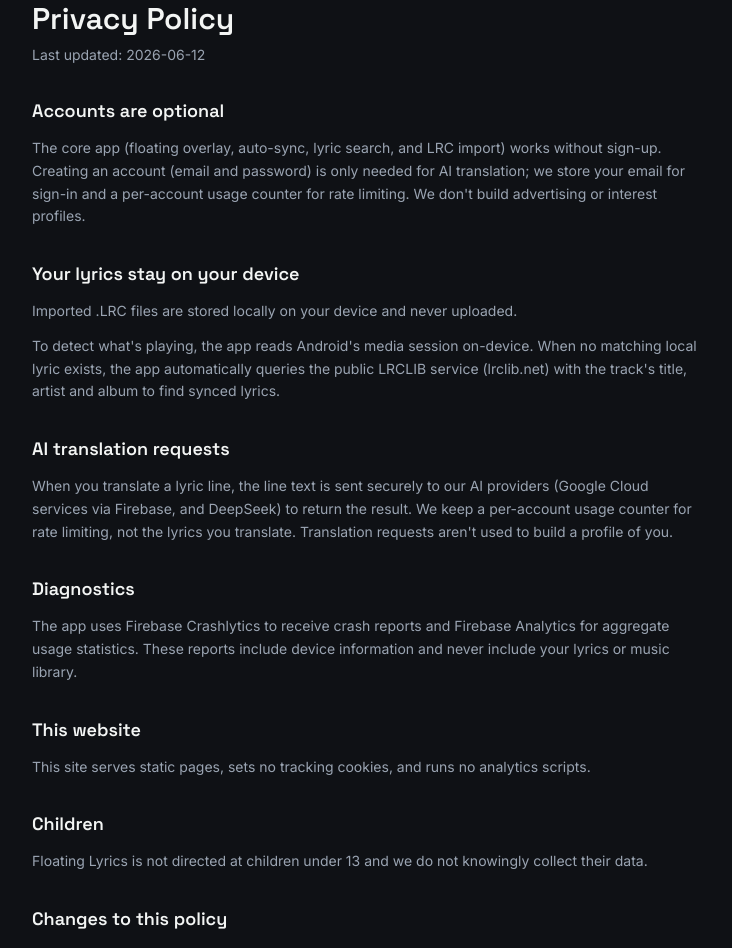
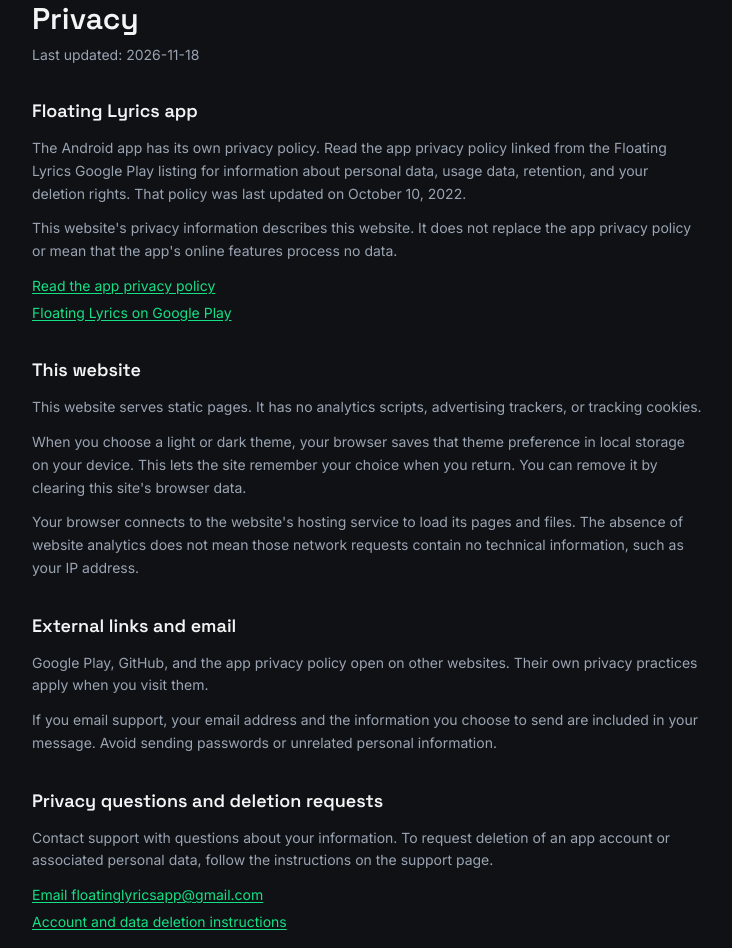
Before and after one commit to fewling/floating-lyric-web, a Next.js app: page /privacy in a window 1280 px wide. Shown: the part 160-1108 px from the top of the page, without its empty margins (272-1004 px from the left). Built offline with nearby package versions, Linux system fonts and the light colour scheme.

Commit message:
feat: clarify app privacy and support deletion requests

```diff
--- a/src/app/privacy/page.tsx
+++ b/src/app/privacy/page.tsx
@@ -7,7 +7,7 @@ import { privacyContent } from "@/content/privacy";
 export const metadata: Metadata = {
   title: "Privacy Policy",
   description:
-    "How Floating Lyrics handles your data: optional account for AI translation, on-device lyrics, no profiling.",
+    "Read the Floating Lyrics app privacy policy, website storage information, and how to contact support about personal data.",
   alternates: { canonical: "/privacy/" },
 };
 
--- a/src/app/support/page.tsx
+++ b/src/app/support/page.tsx
@@ -5,8 +5,9 @@ import { Prose } from "@/components/ui/Prose";
 import { supportContent } from "@/content/support";
 
 export const metadata: Metadata = {
-  title: "Support",
-  description: "Get help with Floating Lyrics: contact email, bug reports, and FAQ.",
+  title: "Support and account deletion",
+  description:
+    "Get help with Floating Lyrics, request account and personal data deletion by email, and find official download options.",
   alternates: { canonical: "/support/" },
 };
 
--- a/src/content/privacy.ts
+++ b/src/content/privacy.ts
@@ -2,59 +2,47 @@ import { siteConfig } from "./site";
 import type { ProsePage } from "@/types/content";
 
 export const privacyContent: ProsePage = {
-  title: "Privacy Policy",
-  updated: "2026-06-12",
+  title: "Privacy",
+  updated: "2026-11-18",
   sections: [
     {
-      heading: "Accounts are optional",
+      heading: "Floating Lyrics app",
       paragraphs: [
-        "The core app (floating overlay, auto-sync, lyric search, and LRC import) works without sign-up. Creating an account (email and password) is only needed for AI translation; we store your email for sign-in and a per-account usage counter for rate limiting. We don't build advertising or interest profiles.",
+        "The Android app has its own privacy policy. Read the app privacy policy linked from the Floating Lyrics Google Play listing for information about personal data, usage data, retention, and your deletion rights. That policy was last updated on October 10, 2022.",
+        "This website's privacy information describes this website. It does not replace the app privacy policy or mean that the app's online features process no data.",
       ],
-    },
-    {
-      heading: "Your lyrics stay on your device",
-      paragraphs: [
-        "Imported .LRC files are stored locally on your device and never uploaded.",
-        "To detect what's playing, the app reads Android's media session on-device. When no matching local lyric exists, the app automatically queries the public LRCLIB service (lrclib.net) with the track's title, artist and album to find synced lyrics.",
-      ],
-    },
-    {
-      heading: "AI translation requests",
-      paragraphs: [
-        "When you translate a lyric line, the line text is sent securely to our AI providers (Google Cloud services via Firebase, and DeepSeek) to return the result. We keep a per-account usage counter for rate limiting, not the lyrics you translate. Translation requests aren't used to build a profile of you.",
-      ],
-    },
-    {
-      heading: "Diagnostics",
-      paragraphs: [
-        "The app uses Firebase Crashlytics to receive crash reports and Firebase Analytics for aggregate usage statistics. These reports include device information and never include your lyrics or music library.",
+      links: [
+        {
+          label: "Read the app privacy policy",
+          href: "https://www.freeprivacypolicy.com/live/07b620af-c36c-429e-85ab-f2e666a94135",
+        },
+        { label: "Floating Lyrics on Google Play", href: siteConfig.playStoreUrl },
       ],
     },
     {
       heading: "This website",
       paragraphs: [
-        "This site serves static pages, sets no tracking cookies, and runs no analytics scripts.",
+        "This website serves static pages. It has no analytics scripts, advertising trackers, or tracking cookies.",
+        "When you choose a light or dark theme, your browser saves that theme preference in local storage on your device. This lets the site remember your choice when you return. You can remove it by clearing this site's browser data.",
+        "Your browser connects to the website's hosting service to load its pages and files. The absence of website analytics does not mean those network requests contain no technical information, such as your IP address.",
       ],
     },
     {
-      heading: "Children",
+      heading: "External links and email",
       paragraphs: [
-        "Floating Lyrics is not directed at children under 13 and we do not knowingly collect their data.",
+        "Google Play, GitHub, and the app privacy policy open on other websites. Their own privacy practices apply when you visit them.",
+        "If you email support, your email address and the information you choose to send are included in your message. Avoid sending passwords or unrelated personal information.",
       ],
     },
     {
-      heading: "Changes to this policy",
+      heading: "Privacy questions and deletion requests",
       paragraphs: [
-        "We'll update this page when the policy changes and revise the 'Last updated' date above.",
+        "Contact support with questions about your information. To request deletion of an app account or associated personal data, follow the instructions on the support page.",
       ],
-    },
-    {
-      heading: "Contact",
-      paragraphs: [
-        "Questions about this policy? Email us:",
-        "You can also ask us to delete your account and its data.",
+      links: [
+        { label: `Email ${siteConfig.supportEmail}`, href: `mailto:${siteConfig.supportEmail}` },
+        { label: "Account and data deletion instructions", href: "/support/" },
       ],
-      links: [{ label: siteConfig.supportEmail, href: `mailto:${siteConfig.supportEmail}` }],
     },
   ],
 };
--- a/src/content/support.ts
+++ b/src/content/support.ts
@@ -2,37 +2,50 @@ import { siteConfig } from "./site";
 import type { ProsePage } from "@/types/content";
 
 export const supportContent: ProsePage = {
-  title: "Support",
+  title: "Support and account deletion",
   sections: [
+    {
+      heading: "Download Floating Lyrics",
+      paragraphs: [
+        "Google Play is the primary way to install Floating Lyrics and receive updates. If you need an alternative download, the public GitHub releases page provides Android APK files and release notes.",
+      ],
+      links: [
+        { label: "Get Floating Lyrics on Google Play", href: siteConfig.playStoreUrl },
+        {
+          label: "Alternative download: GitHub releases",
+          href: "https://github.com/fewling/flutter-floating-lyric-releases/releases/latest",
+        },
+      ],
+    },
     {
       heading: "Get help",
       paragraphs: [
-        "Something not working? Email us and describe what happened. Your Android version and a screenshot help a lot. You'll normally hear back within a few days.",
+        "Email support and describe what happened, what you expected, and how to reproduce the problem. Include your phone model, Android version, Floating Lyrics app version, and the music app you were using.",
+        "A screenshot can help explain a lyrics window or setup problem. Remove personal information from screenshots before sending them. Do not send passwords.",
       ],
       links: [
         { label: `Email ${siteConfig.supportEmail}`, href: `mailto:${siteConfig.supportEmail}` },
       ],
     },
     {
-      heading: "Bugs & feature requests",
+      heading: "Account and data deletion",
       paragraphs: [
-        "Found a bug or want a feature? File it on the public issue tracker so it can be triaged in the open.",
-      ],
-      links: [{ label: "Open the issue tracker", href: `${siteConfig.github}/issues` }],
-    },
-    {
-      heading: "Account & data deletion",
-      paragraphs: [
-        "Want your account and its data gone? Email us from the address you signed up with and we'll delete it.",
+        "To request deletion of your Floating Lyrics account and associated personal data, email support with the subject ‘Floating Lyrics account and data deletion’. Send the request from the email address associated with your account so support can identify it. If you cannot access that address, explain that in your message.",
+        "State that you want your account and associated personal data deleted. Do not include your password. You can also contact support to request deletion of personal data if you do not have an app account.",
+        "For information about personal data and retention, read the app privacy policy linked from our privacy page.",
       ],
       links: [
-        { label: `Email ${siteConfig.supportEmail}`, href: `mailto:${siteConfig.supportEmail}` },
+        {
+          label: "Email an account and data deletion request",
+          href: `mailto:${siteConfig.supportEmail}?subject=Floating%20Lyrics%20account%20and%20data%20deletion`,
+        },
+        { label: "Read privacy information", href: "/privacy/" },
       ],
     },
     {
       heading: "Common questions",
       paragraphs: [
-        "Pricing, supported music apps, the overlay permission, and privacy are all covered in the FAQ.",
+        "The FAQ explains permissions, music-app compatibility, lyric availability, and translation conditions. Floating Lyrics displays lyrics while your music app plays the audio.",
       ],
       links: [{ label: "Read the FAQ", href: "/#faq" }],
     },
```
Also changed, not shown: 2 other files (tests, documents, lock files or other folders).
